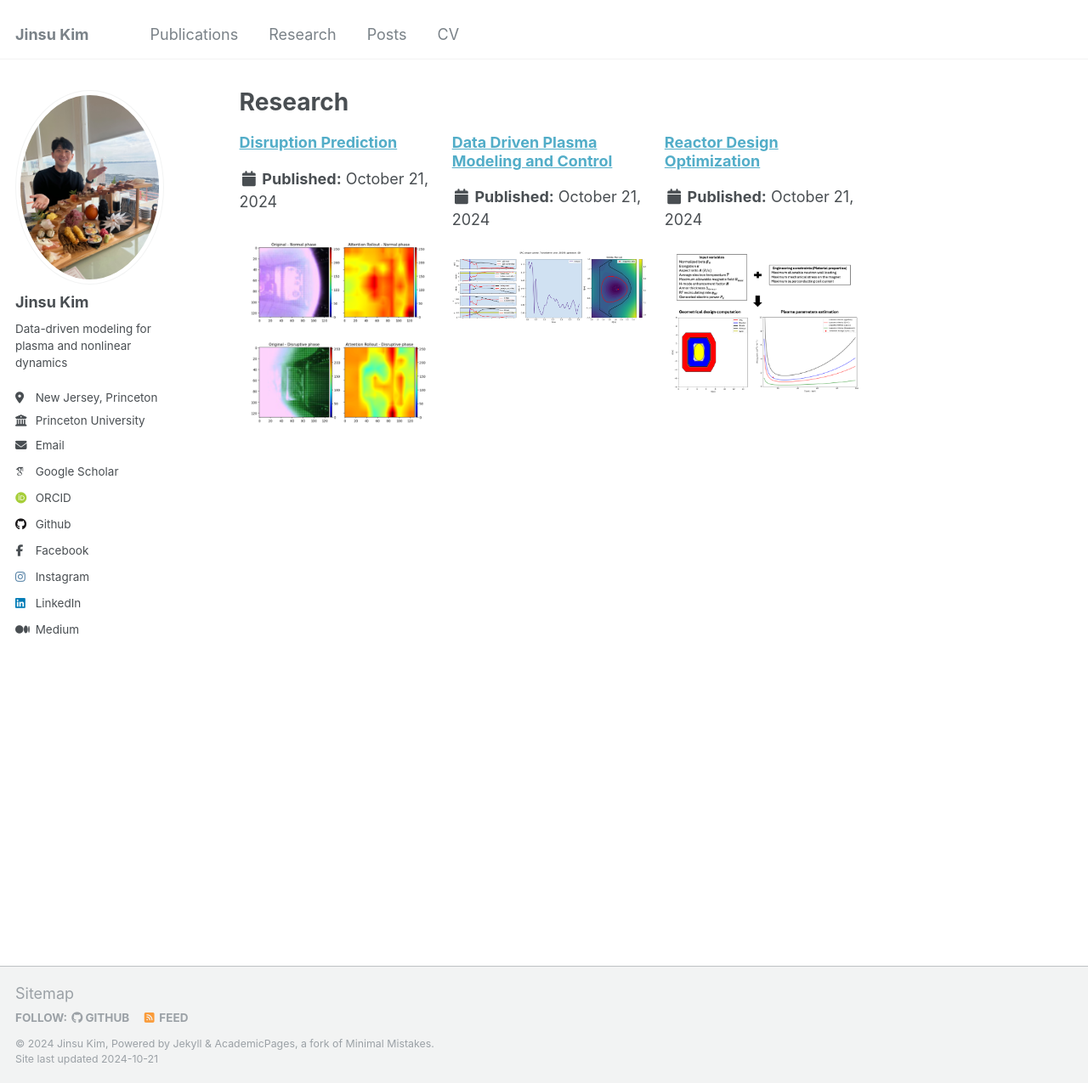
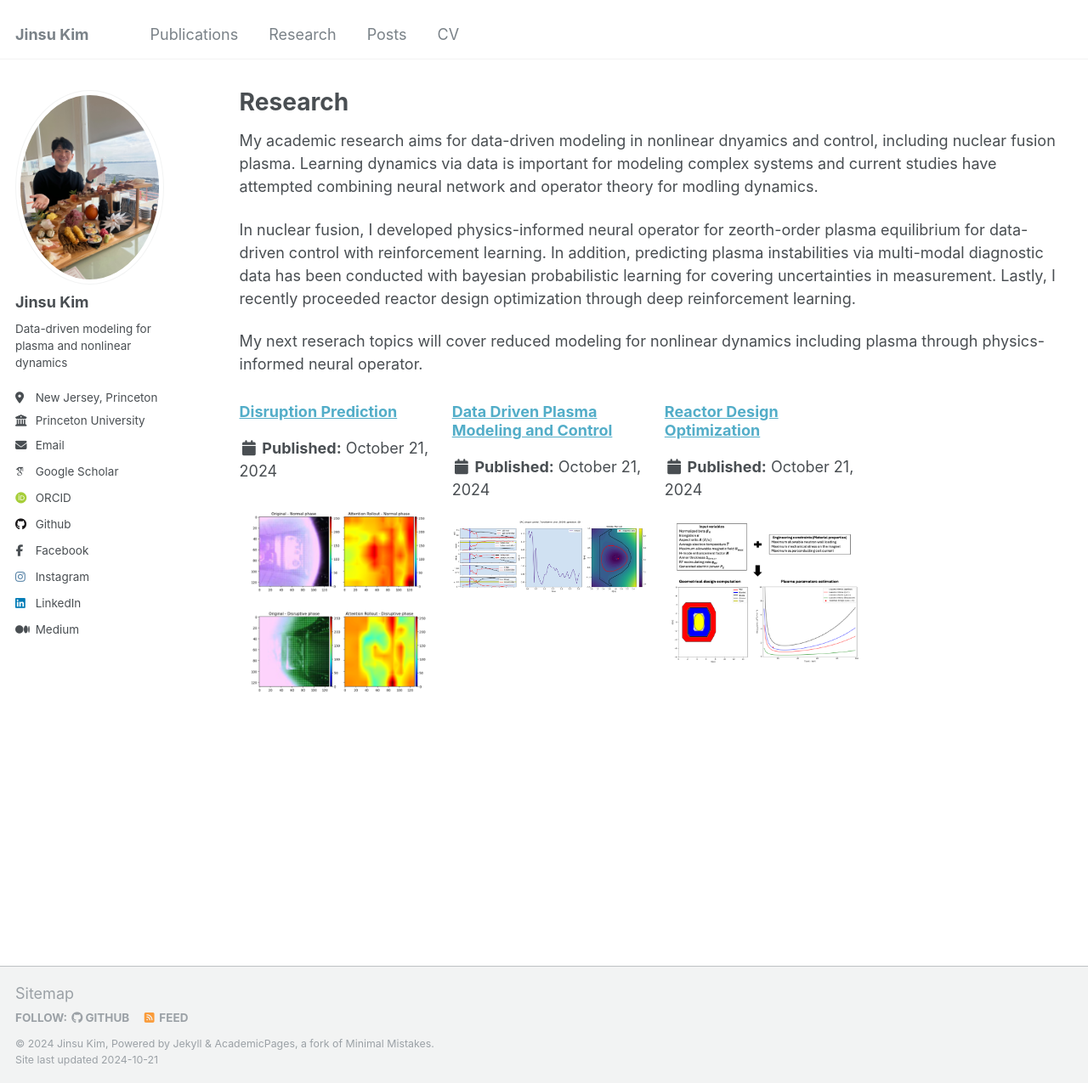
Before and after one commit to ZINZINBIN/zinzinbin.github.io, a Jekyll site: the page built from _pages/research.md, in a window 1280 px wide and 1275 px high. Shown: the whole window at 85% size. Built offline with Jekyll 4.4.1, drawn with Linux system fonts in a browser that asks for light colours; some web fonts are replaced.

Commit message:
update reserach.md

```diff
--- a/_config.yml
+++ b/_config.yml
@@ -14,7 +14,7 @@ name                     : &name "Jinsu Kim"
 description              : &description "Ph.D Student at Princeton University, Mechanical and Aerospace Engineering"
 url                      : https://zinzinbin.github.io # the base hostname & protocol for your site e.g. "https://mmistakes.github.io"
 baseurl                  : "" # the subpath of your site, e.g. "/blog"
-repository               : "academicpages/academicpages.github.io"
+repository               : "zinzinbin/zinzinbin.github.io"
 
 # Site Author - The following control what appear as part of the author content on the side bar.
 #               If a field is blank the icon and link will not appear, otherwise it will be shown.
--- a/_pages/research.md
+++ b/_pages/research.md
@@ -7,7 +7,11 @@ header:
   og_image: "research/data-driven-control.png"
 ---
 
+My academic research aims for data-driven modeling in nonlinear dnyamics and control, including nuclear fusion plasma. Learning dynamics via data is important for modeling complex systems and current studies have attempted combining neural network and operator theory for modling dynamics.
 
+In nuclear fusion, I developed physics-informed neural operator for zeorth-order plasma equilibrium for data-driven control with reinforcement learning. In addition, predicting plasma instabilities via multi-modal diagnostic data has been conducted with bayesian probabilistic learning for covering uncertainties in measurement. Lastly, I recently proceeded reactor design optimization through deep reinforcement learning.
+
+My next reserach topics will cover reduced modeling for nonlinear dynamics including plasma through physics-informed neural operator.
 
 <nbsp>
 
```
